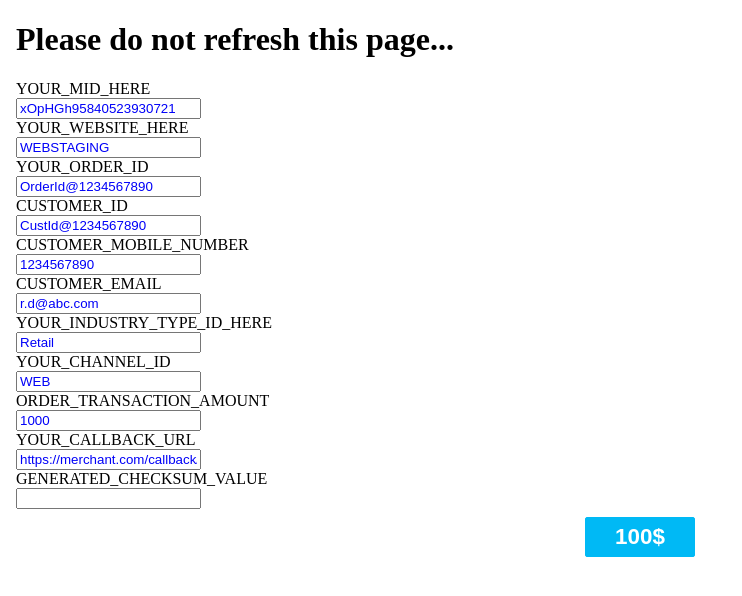
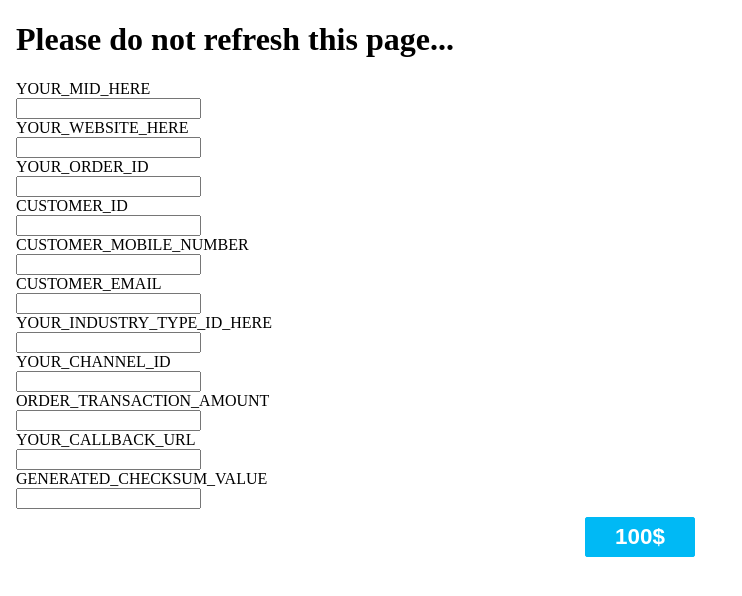
Before and after one commit to rutu-sooryen/Angular-payment-gateways, an Angular app in the folder Angular-payment-paytm/: page / in a window 1280 px wide. Shown: the top 596 px of the page, without its empty margins (0-742 px from the left). Built offline with nearby package versions, Linux system fonts and the light colour scheme; no server answers.

Commit message:
Call Backend node API anf generate checksum

```diff
--- a/Angular-payment-paytm/src/app/app.component.html
+++ b/Angular-payment-paytm/src/app/app.component.html
@@ -1,48 +1,41 @@
 <html>
+
 <head>
     <title>Merchant Check Out Page</title>
 </head>
+
 <body>
     <h1>Please do not refresh this page...</h1>
     <form method="post" action="https://securegw-stage.paytm.in/order/process" name="paytm">
-            <label>YOUR_MID_HERE</label><br/>
-                <input type="text" name="MID" [value]="RequestAttributes.MID"><br/>
-            <label>YOUR_WEBSITE_HERE</label><br/>
-                <input type="text" name="WEBSITE" [value]="RequestAttributes.WEBSITE"><br/>
-            <label>YOUR_ORDER_ID</label><br/>
-                <input type="text" name="ORDER_ID" [value]="RequestAttributes.ORDER_ID"><br/>
-            <label>CUSTOMER_ID</label><br/>
-                <input type="text" name="CUST_ID" [value]="RequestAttributes.CUST_ID"><br/>
-            <label>CUSTOMER_MOBILE_NUMBER</label><br/>
-                <input type="text" name="MOBILE_NO" [value]="RequestAttributes.MOBILE_NUMBER"><br/>
-            <label>CUSTOMER_EMAIL</label><br/>
-                <input type="text" name="EMAIL" [value]="RequestAttributes.EMAIL"><br/>
-            <label>YOUR_INDUSTRY_TYPE_ID_HERE</label><br/>
-                <input type="text" name="INDUSTRY_TYPE_ID" [value]="RequestAttributes.INDUSTRY_TYPE_ID"><br/>
-            <label>YOUR_CHANNEL_ID</label><br/>
-                <input type="text" name="CHANNEL_ID" [value]="RequestAttributes.CHANNEL_ID"><br/>
-            <label>ORDER_TRANSACTION_AMOUNT</label><br/>
-                <input type="text" name="TXN_AMOUNT" [value]="RequestAttributes.TXN_AMOUNT"><br/>
-            <label>YOUR_CALLBACK_URL</label><br/>
-                <input type="text" name="CALLBACK_URL" [value]="RequestAttributes.CALLBACK_URL"><br/>
-            <label>GENERATED_CHECKSUM_VALUE</label><br/>
-                <input type="text" name="CHECKSUMHASH" [value]=""><br/>
+        <label>YOUR_MID_HERE</label><br />
+        <input type="text" name="MID" [value]="requestAttributes?.MID"><br />
+        <label>YOUR_WEBSITE_HERE</label><br />
+        <input type="text" name="WEBSITE" [value]="requestAttributes?.WEBSITE"><br />
+        <label>YOUR_ORDER_ID</label><br />
+        <input type="text" name="ORDER_ID" [value]="requestAttributes?.ORDER_ID"><br />
+        <label>CUSTOMER_ID</label><br />
+        <input type="text" name="CUST_ID" [value]="requestAttributes?.CUST_ID"><br />
+        <label>CUSTOMER_MOBILE_NUMBER</label><br />
+        <input type="text" name="MOBILE_NO" [value]="requestAttributes?.MOBILE_NUMBER"><br />
+        <label>CUSTOMER_EMAIL</label><br />
+        <input type="text" name="EMAIL" [value]="requestAttributes?.EMAIL"><br />
+        <label>YOUR_INDUSTRY_TYPE_ID_HERE</label><br />
+        <input type="text" name="INDUSTRY_TYPE_ID" [value]="requestAttributes?.INDUSTRY_TYPE_ID"><br />
+        <label>YOUR_CHANNEL_ID</label><br />
+        <input type="text" name="CHANNEL_ID" [value]="requestAttributes?.CHANNEL_ID"><br />
+        <label>ORDER_TRANSACTION_AMOUNT</label><br />
+        <input type="text" name="TXN_AMOUNT" [value]="requestAttributes?.TXN_AMOUNT"><br />
+        <label>YOUR_CALLBACK_URL</label><br />
+        <input type="text" name="CALLBACK_URL" [value]="requestAttributes?.CALLBACK_URL"><br />
+        <label>GENERATED_CHECKSUM_VALUE</label><br />
+        <input type="text" name="CHECKSUMHASH" [value]="requestAttributes?.CHECKSUMHASH?.checksum"><br />
         <script type="text/javascript">
             document.paytm.submit();
         </script>
     </form>
 </body>
+
 </html>
-
-
-
-
-
-
-
-
-
-
 
 <div class="btn-pay">
     <button class="btn">100$</button>
--- a/Angular-payment-paytm/src/app/app.component.ts
+++ b/Angular-payment-paytm/src/app/app.component.ts
@@ -1,4 +1,5 @@
 import { Component } from '@angular/core';
+import { AngularPaymentPaytmService } from './services/angular-payment-paytm.service';
 
 @Component({
   selector: 'app-root',
@@ -7,18 +8,41 @@ import { Component } from '@angular/core';
 })
 export class AppComponent {
   title = 'Angular-payment-paytm';
+  public requestAttributes: {
+    MID: string,
+    ORDER_ID: string,
+    CUST_ID: string,
+    TXN_AMOUNT: string,
+    CHANNEL_ID: string,
+    MOBILE_NUMBER: string,
+    EMAIL: string,
+    WEBSITE: string,
+    CHECKSUMHASH: string,
+    INDUSTRY_TYPE_ID: string,
+    CALLBACK_URL: string
+  };
+  constructor(
+    public paytmPaymentService: AngularPaymentPaytmService) { }
+  ngOnInit() {
+    console.log("onInit");
+    this.paytmPaymentService.getChecksum().subscribe((checksum: any) => {
+      console.log("checksum");
+      this.requestAttributes = {
+        MID: 'xOpHGh95840523930721',
+        ORDER_ID: 'OrderId@1234567890',
+        CUST_ID: 'CustId@1234567890',
+        TXN_AMOUNT: '1000',
+        CHANNEL_ID: 'WEB',
+        MOBILE_NUMBER: '1234567890',
+        EMAIL: 'r.d@abc.com',
+        WEBSITE: 'WEBSTAGING',
+        CHECKSUMHASH: checksum,
+        INDUSTRY_TYPE_ID: 'Retail',
+        CALLBACK_URL: 'https://merchant.com/callback/'
+      }
+    });
+  }
 
-  RequestAttributes = {
-      MID : 'xOpHGh95840523930721',
-      ORDER_ID : 'OrderId@1234567890',
-      CUST_ID : 'CustId@1234567890',
-      TXN_AMOUNT : '1000',
-      CHANNEL_ID : 'WEB',
-      MOBILE_NUMBER : '1234567890',
-      EMAIL : 'r.d@abc.com',
-      WEBSITE : 'WEBSTAGING',
-      CHECKSUMHASH : '',
-      INDUSTRY_TYPE_ID : 'Retail',
-      CALLBACK_URL : 'https://merchant.com/callback/'
-  }
+
+
 }
--- a/Angular-payment-paytm/src/app/services/angular-payment-paytm.service.ts
+++ b/Angular-payment-paytm/src/app/services/angular-payment-paytm.service.ts
@@ -1,17 +1,18 @@
 import { Injectable } from '@angular/core';
 import { HttpClient } from '@angular/common/http';
+import { environment } from 'src/environments/environment';
+import { Observable } from 'rxjs';
 
 @Injectable({
   providedIn: 'root'
 })
 export class AngularPaymentPaytmService {
 
+
   constructor(private http: HttpClient) { }
 
-  configUrl = 'server.js';
-
-  getChecksum() {
-    return this.http.get(this.configUrl);
+  getChecksum(): Observable<any> {
+    return this.http.get(`${environment.baseUrl}/genchecksum`);
   }
 
 }
--- a/Angular-payment-paytm/src/environments/environment.prod.ts
+++ b/Angular-payment-paytm/src/environments/environment.prod.ts
@@ -1,3 +1,4 @@
 export const environment = {
+  baseUrl: '',
   production: true
 };
--- a/Angular-payment-paytm/src/environments/environment.ts
+++ b/Angular-payment-paytm/src/environments/environment.ts
@@ -3,6 +3,7 @@
 // The list of file replacements can be found in `angular.json`.
 
 export const environment = {
+  baseUrl: 'http://localhost:3000',
   production: false
 };
 
```
Lines whose indentation alone changed are shown as unchanged.
